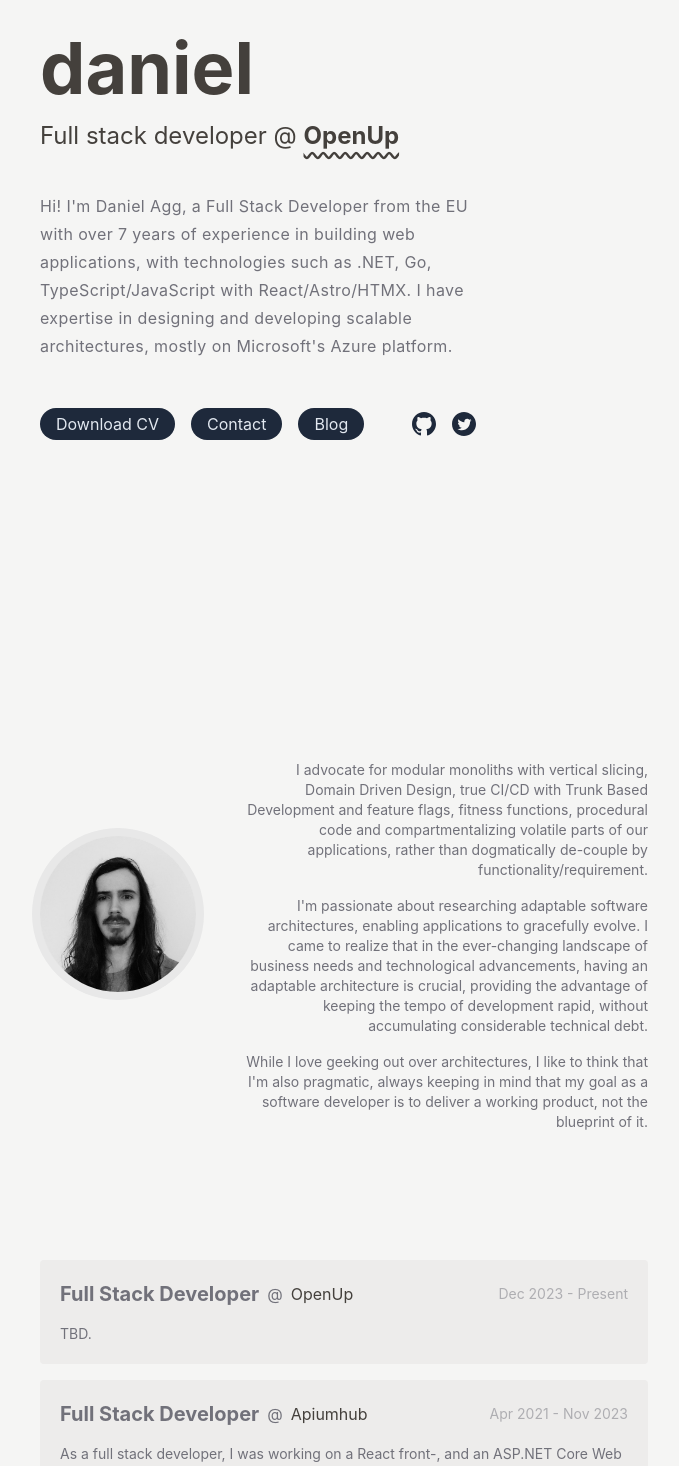
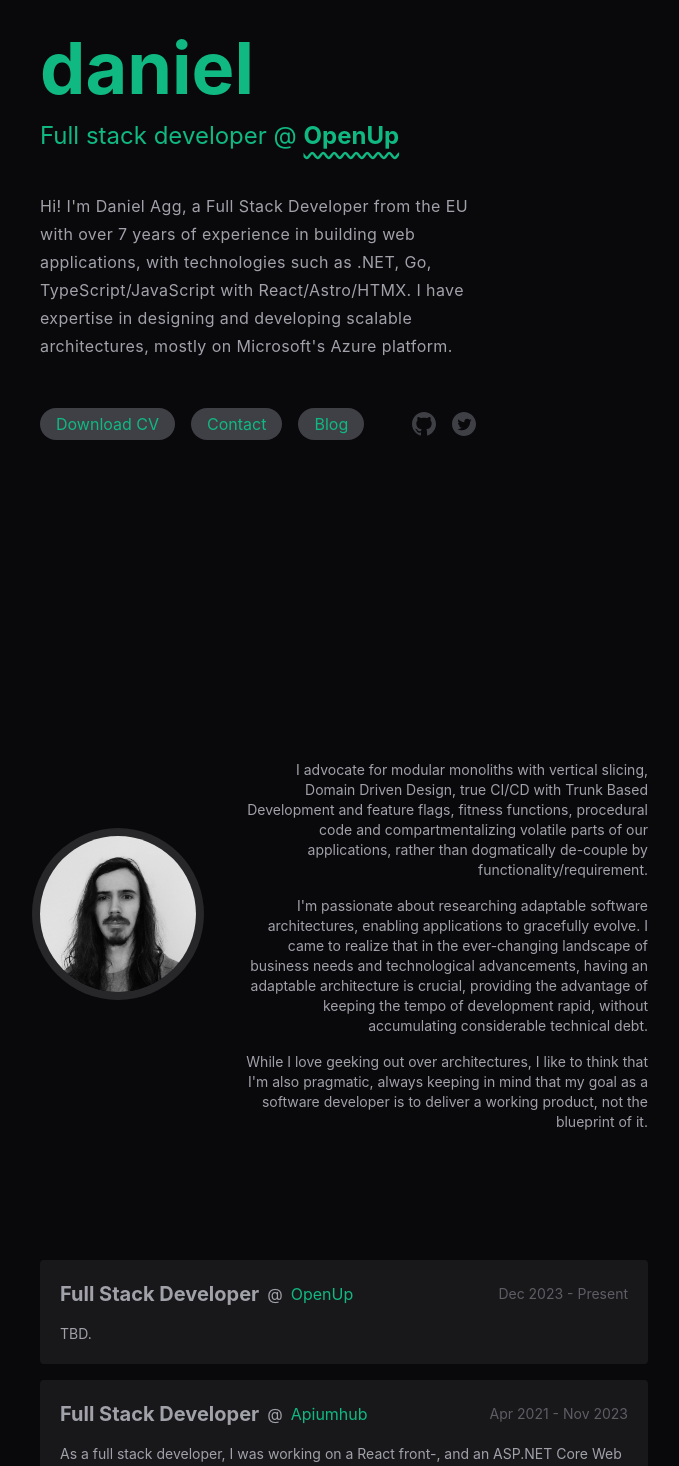
Before and after one commit to danielagg/personal-website-nextjs, a Next.js app: page / in a window 1280 px wide. Shown: the part 160-1626 px from the top of the page, without its empty margins (296-975 px from the left). Built offline with nearby package versions, Linux system fonts and the light colour scheme.

Commit message:
unify light/dark template

```diff
--- a/app/About.tsx
+++ b/app/About.tsx
@@ -6,10 +6,7 @@
 
 export const About = () => {
   return (
-    <article
-      id="about"
-      className="w-full mt-12 text-gray-light dark:text-gray-dark"
-    >
+    <article id="about" className="w-full mt-12 text-gray">
       <div className="w-full flex lg:flex-row flex-col items-center justify-between">
         <div className="w-1/3">
           <Image
@@ -17,7 +14,7 @@
             alt="Picture of Daniel Agg"
             width={156}
             height={156}
-            className="lg:mb-0 block rounded-full shadow dark:opacity-80 ring-profilepic-light dark:ring-profilepic-dark ring-8"
+            className="lg:mb-0 block rounded-full shadow dark:opacity-80 ring-profilepic ring-8"
           />
         </div>
 
@@ -111,7 +108,7 @@
                 href={employerUrl}
                 target="_blank"
                 rel="noreferrer"
-                className="text-primary-light dark:text-primary-dark hover:underline decoration-wavy underline-offset-8 cursor-pointer hover:text-button-light-hover hover:dark:text-primary-dark"
+                className="text-primary hover:underline decoration-wavy underline-offset-8 cursor-pointer"
               >
                 {employerName}
               </a>
--- a/app/Intro.tsx
+++ b/app/Intro.tsx
@@ -8,21 +8,19 @@
   return (
     <main className="my-24 lg:my-64 flex items-center justify-center w-full relative">
       <section className="-mt-16 z-10 w-full flex flex-col">
-        <h1 className="font-bold text-5xl lg:text-7xl text-primary-light dark:text-primary-dark">
-          daniel
-        </h1>
-        <h2 className="text-lg lg:text-2xl mt-1 lg:mt-4 text-primary-light dark:text-primary-dark">
+        <h1 className="font-bold text-5xl lg:text-7xl text-primary">daniel</h1>
+        <h2 className="text-lg lg:text-2xl mt-1 lg:mt-4 text-primary">
           Full stack developer @{" "}
           <a
             href="https://openup.com/"
             target="_blank"
             rel="noreferrer"
-            className="font-bold cursor-pointer underline decoration-wavy underline-offset-8 hover:text-button-light-hover hover:dark:text-primary-dark"
+            className="font-bold cursor-pointer underline decoration-wavy underline-offset-8"
           >
             OpenUp
           </a>
         </h2>
-        <p className="mt-10 text-gray-light dark:text-gray-dark w-full lg:w-3/4 leading-7 tracking-wide">
+        <p className="mt-10 text-gray w-full lg:w-3/4 leading-7 tracking-wide">
           Hi! I&apos;m Daniel Agg, a Full Stack Developer from the EU with over
           7 years of experience in building web applications, with technologies
           such as .NET, Go, TypeScript/JavaScript with React/Astro/HTMX. I have
--- a/app/Projects.tsx
+++ b/app/Projects.tsx
@@ -5,7 +5,7 @@
 export const Projects = () => {
   return (
     <section className="mt-40">
-      <h1 className="text-3xl font-bold text-gray-light dark:text-gray-dark text-center">
+      <h1 className="text-3xl font-bold text-gray text-center">
         Public Projects
       </h1>
 
@@ -88,20 +88,16 @@
                 href={link}
                 target="_blank"
                 rel="noopener noreferrer"
-                className="text-xl font-bold hover:underline decoration-wavy underline-offset-8 text-primary-light dark:text-primary-dark hover:text-button-light-hover hover:dark:text-primary-dark"
+                className="text-xl font-bold hover:underline decoration-wavy underline-offset-8 text-primary"
               >
                 {title}
               </a>
             ) : (
-              <h2 className="text-xl font-bold text-primary-light dark:text-primary-dark">
-                {title}
-              </h2>
+              <h2 className="text-xl font-bold text-primary">{title}</h2>
             )}
           </div>
 
-          <p className="text-gray-light dark:text-gray-dark text-sm mt-2">
-            {desc}
-          </p>
+          <p className="text-gray text-sm mt-2">{desc}</p>
 
           {Array.isArray(githubLinks) ? (
             <section className="flex items-center space-x-12 pt-4">
@@ -109,7 +105,7 @@
                 return (
                   <a
                     key={gh.label}
-                    className="block text-sm cursor-pointer hover:underline decoration-wavy underline-offset-8 text-primary-light dark:text-primary-dark hover:text-button-light-hover hover:dark:text-primary-dark"
+                    className="block text-sm cursor-pointer hover:underline decoration-wavy underline-offset-8 text-primary"
                     href={gh.link}
                     target="_blank"
                     rel="noreferrer"
@@ -121,7 +117,7 @@
             </section>
           ) : (
             <a
-              className="block pt-4 text-sm cursor-pointer hover:underline decoration-wavy underline-offset-8 text-primary-light dark:text-primary-dark hover:text-button-light-hover hover:dark:text-primary-dark"
+              className="block pt-4 text-sm cursor-pointer hover:underline decoration-wavy underline-offset-8 text-primary"
               href={githubLinks.link}
               target="_blank"
               rel="noreferrer"
--- a/app/components/Button.tsx
+++ b/app/components/Button.tsx
@@ -10,7 +10,7 @@
   return (
     <div
       onClick={onClick}
-      className="bg-button-light dark:bg-button-dark rounded-full py-1 px-4 cursor-pointer hover:bg-button-light-hover hover:dark:bg-button-dark-hover text-[#e2e8f0] dark:text-primary-dark"
+      className="bg-button-main hover:bg-button-hover text-primary rounded-full py-1 px-4 cursor-pointer"
     >
       {children}
     </div>
--- a/app/components/Card.tsx
+++ b/app/components/Card.tsx
@@ -1,7 +1,3 @@
 export const Card = ({ children }: { children: JSX.Element }) => {
-  return (
-    <div className="rounded bg-accent-light dark:bg-accent-dark p-5">
-      {children}
-    </div>
-  );
+  return <div className="rounded bg-accent p-5">{children}</div>;
 };
--- a/app/components/Github.tsx
+++ b/app/components/Github.tsx
@@ -1,7 +1,7 @@
 export const GitHub = () => {
   return (
     <div
-      className="text-button-light dark:text-button-dark hover:text-button-light-hover hover:dark:text-button-dark-hover cursor-pointer"
+      className="text-button-main hover:text-button-hover cursor-pointer"
       onClick={() => window.open("https://github.com/danielagg", "_blank")}
     >
       <svg
--- a/app/components/Twitter.tsx
+++ b/app/components/Twitter.tsx
@@ -1,7 +1,7 @@
 export const Twitter = () => {
   return (
     <div
-      className="text-button-light dark:text-button-dark hover:text-button-light-hover hover:dark:text-button-dark-hover cursor-pointer"
+      className="text-button-main hover:text-button-hover cursor-pointer"
       onClick={() => window.open("https://twitter.com/a13dan", "_blank")}
     >
       <svg
--- a/app/layout.tsx
+++ b/app/layout.tsx
@@ -12,7 +12,7 @@
 }): JSX.Element {
   return (
     <html lang="en">
-      <body className="w-full relative bg-background-light dark:bg-background-dark text-gray-500">
+      <body className="w-full relative bg-background text-gray">
         {children}
       </body>
     </html>
--- a/app/page.tsx
+++ b/app/page.tsx
@@ -5,7 +5,7 @@
 
 const Index = () => {
   return (
-    <main className="w-full relative text-gray-light dark:text-gray-dark">
+    <main className="w-full relative text-gray">
       <div className="z-10 flex flex-col items-center justify-center">
         <div className="w-3/4 lg:w-1/2 px-4">
           <Intro />
--- a/tailwind.config.js
+++ b/tailwind.config.js
@@ -7,31 +7,14 @@
   mode: "jit",
   theme: {
     colors: {
-      background: {
-        dark: "#09090b",
-        light: "#f5f5f4",
-      },
-      primary: {
-        dark: "#10b981",
-        light: "#44403c",
-      },
-      accent: {
-        dark: "#18181b",
-        light: "#edeceb",
-      },
-      profilepic: {
-        dark: "#27272a",
-        light: "#e8e8e8",
-      },
-      gray: {
-        dark: "#a1a1aa",
-        light: "#71717a",
-      },
+      background: "#09090b",
+      primary: "#10b981",
+      accent: "#18181b",
+      profilepic: "#27272a",
+      gray: "#a1a1aa",
       button: {
-        dark: "#3f3f46",
-        light: "#1e293b",
-        "dark-hover": "#064e3b",
-        "light-hover": "#128c7c",
+        main: "#3f3f46",
+        hover: "#064e3b",
       },
     },
     extend: {
```
